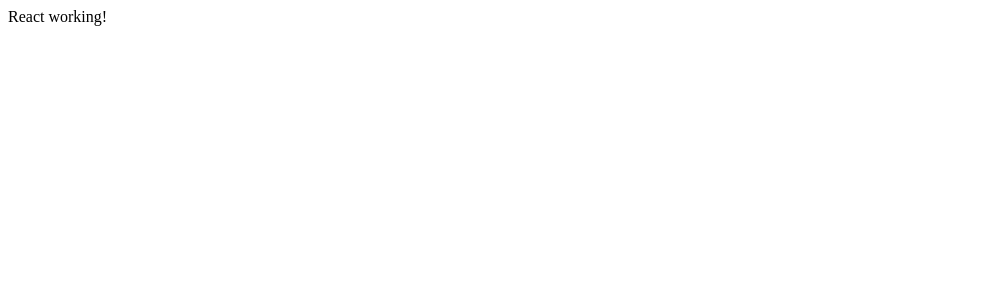
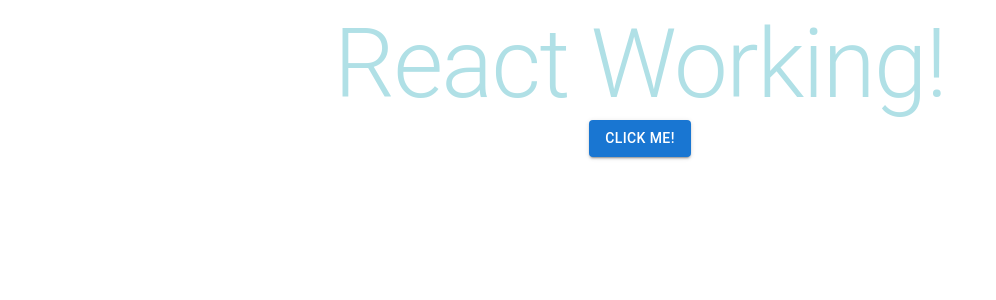
Before and after one commit to rpp31-boc-lachesis/neighbr, a React (Create React App) app in the folder client/: page / in a window 1280 px wide. Shown: the top 300 px of the page, without its empty margins (0-996 px from the left). Built offline with nearby package versions, Linux system fonts and the light colour scheme; the HTML template or start-up script is replaced by a standard one.

Commit message:
Added icons package from material UI to package.json dependencies; playing around with MUI in App component; will undo changes before any feature work or pushing to origin.

```diff
--- a/client/src/App.jsx
+++ b/client/src/App.jsx
@@ -1,17 +1,28 @@
 import React from 'react';
+import Typography from '@mui/material/Typography';
+import Button from '@mui/material/Button';
+import Box from '@mui/material/Box';
 
 class App extends React.Component {
   constructor(props) {
     super(props);
     this.state = {
-
+      title: 'React Working!'
     };
   }
 
   render() {
+    const { title } = this.state;
     return (
       <div>
-        React working!
+        <Typography variant="h1" color="powderblue" align="center">
+          {title}
+        </Typography>
+        <Box display="flex" justifyContent="center">
+          <Button variant="contained" color="primary" onClick={() => console.log('Click!')}>
+            Click Me!
+          </Button>
+        </Box>
       </div>
     );
   }
--- a/package.json
+++ b/package.json
@@ -25,6 +25,7 @@
   "dependencies": {
     "@emotion/react": "^11.7.1",
     "@emotion/styled": "^11.6.0",
+    "@mui/icons-material": "^5.3.1",
     "@mui/material": "^5.4.0",
     "compression": "^1.7.4",
     "cors": "^2.8.5",
```
Also changed, not shown: 1 other file (tests, documents, lock files or other folders).
